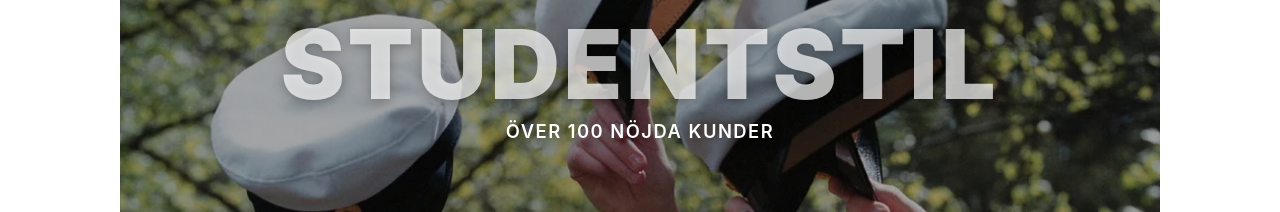
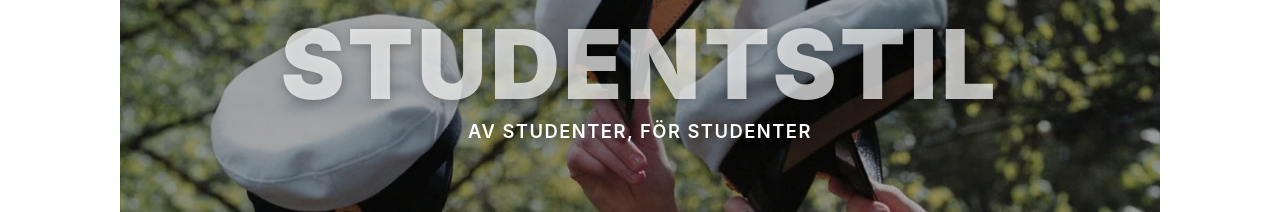
Before and after one commit to studentstilUF/studentstil, a website built with Vite: page index.html in a window 1280 px wide. Shown: the part 840-1052 px from the top of the page. Built offline with nearby package versions, Linux system fonts and the light colour scheme; files whose address does not match are found by name.

Commit message:
Byt kundtext till Av studenter, för studenter
Co-Authored-By: Claude Opus 5.5 <noreply@anthropic.com>

```diff
--- a/index.html
+++ b/index.html
@@ -25,7 +25,7 @@
       <div class="container">
         <figure class="home-photo">
           <img src="/bilder/startsida/studentmossor.webp" alt="Studenter som lyfter sina studentmössor mot himlen" width="1024" height="576" loading="lazy" />
-          <figcaption><span class="home-photo-title" aria-hidden="true">STUDENTSTIL</span><span class="home-photo-sub">Över 100 nöjda kunder</span></figcaption>
+          <figcaption><span class="home-photo-title" aria-hidden="true">STUDENTSTIL</span><span class="home-photo-sub">Av studenter, för studenter</span></figcaption>
         </figure>
       </div>
 
```
